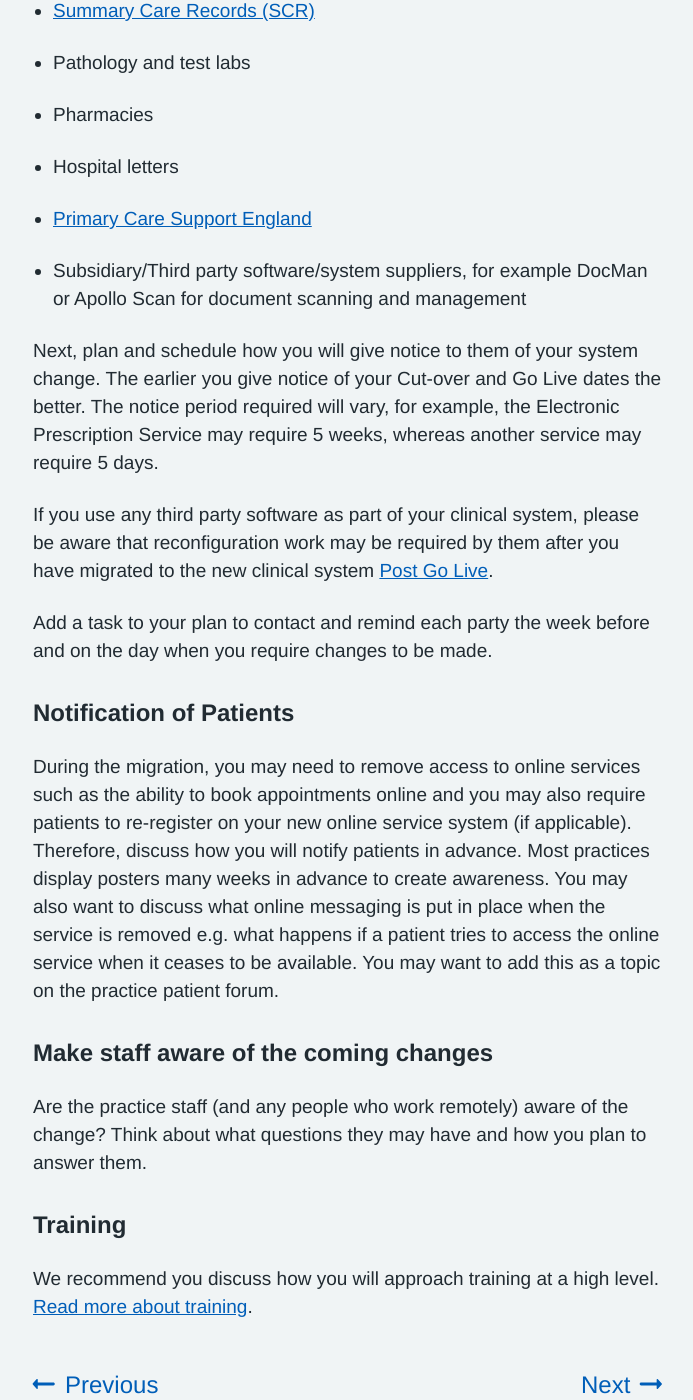
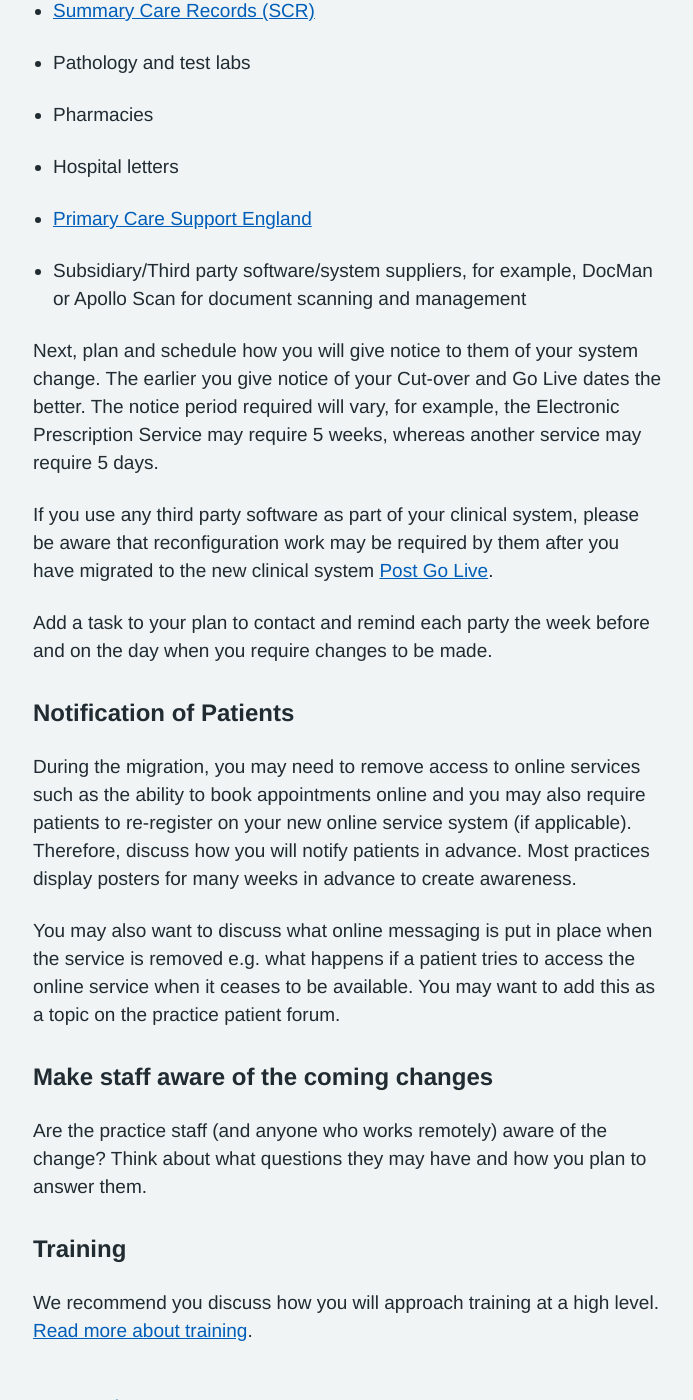
Before and after one commit to nhsconnect/prm-practice-migration, a Jekyll site: the page built from guide/01-kick-off.md, in a window 1280 px wide and 1400 px high, scrolled down 5578 px. Shown: the whole window, without its empty margins (127-820 px from the left). Built offline with Jekyll 4.4.1, drawn with Linux system fonts in a browser that asks for light colours; some web fonts are replaced; some of the changed text lies outside the part shown.

Commit message:
[PT] Update grammar for kickoff

```diff
--- a/guide/01-kick-off.md
+++ b/guide/01-kick-off.md
@@ -40,7 +40,7 @@ Note: When Commissioning Support Units (CSUs) are leading the migration, they ma
 
 ## Key milestones, activities, dates and targets
 
-By now you should have agreed on your Go Live date. Take a look at the [surrounding phases](/prm-practice-migration/guide#overview-of-key-phases) and put dates in your plan of when any activities need to be completed (Use the content on this site to guide you). It is worthwhile stepping through each of the phases and making sure that everyone is aligned on what the phase objective is and what the key are activities within them.
+By now you should have agreed on your Go Live date. Take a look at the [surrounding phases](/prm-practice-migration/guide#overview-of-key-phases) and put dates in your plan of when any activities need to be completed (Use the content on this site to guide you). It is worthwhile stepping through each of the phases and making sure that everyone is aligned on what the phase objective is and what the key activities are within them.
 
 As you go, you may want to create a shared list of actions for each phase, with a column for a target date,  who will complete the action and a status/update column. Use this list to track progress throughout the migration.
 
@@ -106,7 +106,7 @@ The aim is to ensure a successful migration and limit the impact on the practice
 
 * If possible, and alternative dates are available, avoid planning any events or clinical reviews at this time that may increase the workload of the practice e.g. Asthma reviews
 
-* Pre-book rooms for training / testing and any other migration activity
+* Pre-book rooms for training, testing and any other migration activity
 
 
 
@@ -115,7 +115,7 @@ The aim is to ensure a successful migration and limit the impact on the practice
 The Kick-off is a good opportunity to also run through the following...
 
 
-### Common data issues, housekeeping and clean up tasks
+### Common data issues, housekeeping and clean-up tasks
 
 Ask the Target supplier or Commissioning Support Unit (CSU) to walk through any common/known data issues when migrating to the new system - these may vary from system to system.
 
@@ -129,7 +129,7 @@ Discuss and plan any housekeeping tasks such as…
 
 * Complete an information cleansing exercise to ensure only current letter templates and data entry templates are kept. Note; letter and data entry templates will need to be manually copied over. Completing this exercise will make it easier to identify which templates you need in the new system
 
-* Clearing down the practice inboxes, outstanding workflows and all open communication tasks, for example pathology and registration;  as you approach the [Initial data production day](/prm-practice-migration/guide/initial-data-production), you will want to have the least amount of tasks outstanding
+* Clearing down the practice inboxes, outstanding workflows and all open communication tasks, for example, pathology and registration;  as you approach the [Initial data production day](/prm-practice-migration/guide/initial-data-production), you will want to have the least amount of tasks outstanding
 
 Now is also a good time to introduce the [Data checking tasks](/prm-practice-migration/guide/pre-migration-tasks#data-checking-preparation) and what the practice will need to do during the [Planning and preparation](early-prep-and-planning) phase, such as finding patients that match the test criteria supplied by the Target supplier.
 
@@ -164,7 +164,7 @@ Make a list of all the supporting/connecting systems and community services that
 * [Primary Care Support England](https://pcse.england.nhs.uk/)
 
 
-* Subsidiary/Third party software/system suppliers, for example DocMan or Apollo Scan for document scanning and management
+* Subsidiary/Third party software/system suppliers, for example, DocMan or Apollo Scan for document scanning and management
 
 Next, plan and schedule how you will give notice to them of your system change. The earlier you give notice of your Cut-over and Go Live dates the better. The notice period required will vary, for example, the Electronic Prescription Service may require 5 weeks, whereas another service may require 5 days.
 
@@ -174,12 +174,14 @@ Add a task to your plan to contact and remind each party the week before and on
 
 ### Notification of Patients
 
-During the migration, you may need to remove access to online services such as the ability to book appointments online and you may also require patients to re-register on your new online service system (if applicable). Therefore, discuss how you will notify patients in advance. Most practices display posters many weeks in advance to create awareness. You may also want to discuss what online messaging is put in place when the service is removed e.g. what happens if a patient tries to access the online service when it ceases to be available. You may want to add this as a topic on the practice patient forum.
+During the migration, you may need to remove access to online services such as the ability to book appointments online and you may also require patients to re-register on your new online service system (if applicable). Therefore, discuss how you will notify patients in advance. Most practices display posters for many weeks in advance to create awareness.
+
+You may also want to discuss what online messaging is put in place when the service is removed e.g. what happens if a patient tries to access the online service when it ceases to be available. You may want to add this as a topic on the practice patient forum.
 
 
 ### Make staff aware of the coming changes
 
-Are the practice staff (and any people who work remotely) aware of the change? Think about what questions they may have and how you plan to answer them.
+Are the practice staff (and anyone who works remotely) aware of the change? Think about what questions they may have and how you plan to answer them.
 
 
 ### Training
```
Also changed, not shown: other parts of guide/01-kick-off.md (+3 -3 lines).
